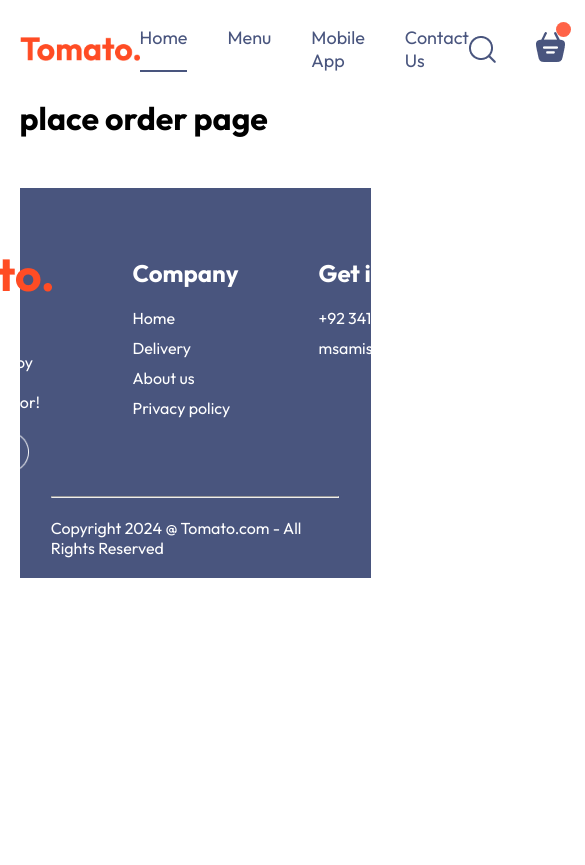
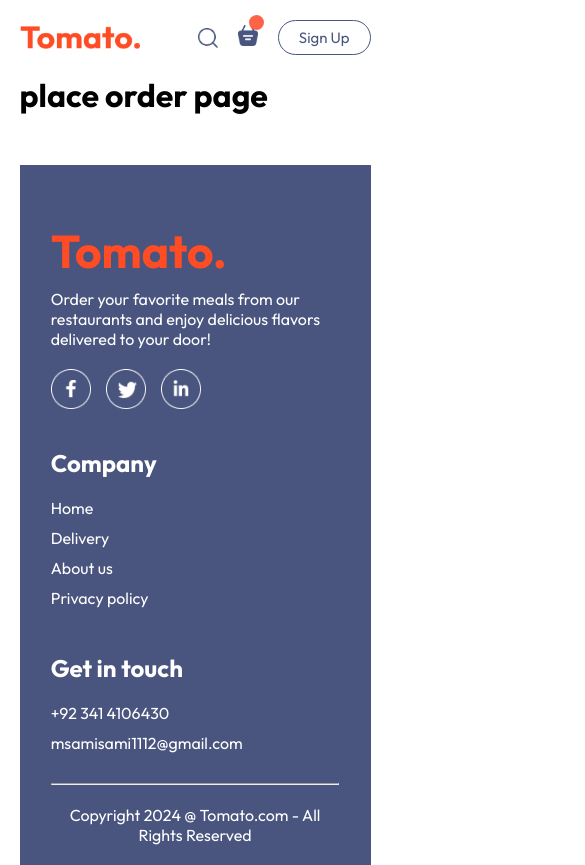
Before and after one commit to MuhammadSami643/Food-Order-System, a React (Vite) app: page /place-order in a window 390 px wide. Shown: the top 865 px of the page, 585 px wide, since content can reach past the window. Before the commit the page ends 844 px from the top, so only its background shows below. Built offline with nearby package versions, Linux system fonts and the light colour scheme.

Commit message:
Responsive home page appllied media queries and use link, a tags for component to component shifting based on id

```diff
--- a/src/componentCSS/Navbar.css
+++ b/src/componentCSS/Navbar.css
@@ -63,3 +63,53 @@
   top: -10px;
   right: -6px;
 }
+
+/* Responsive Site */
+
+/* For width of 1050 px */
+@media (max-width: 1050px) {
+  .navbar .logo {
+    width: 140px;
+  }
+  .menu {
+    gap: 20px;
+    font-size: 17px;
+  }
+  .nav-right {
+    gap: 30px;
+  }
+  .nav-right img {
+    width: 22px;
+  }
+  .nav-right button {
+    padding: 8px 25px;
+  }
+}
+
+/* For width of 900 px */
+@media (max-width: 900px) {
+  .navbar .logo {
+    width: 120px;
+  }
+  .menu {
+    gap: 15px;
+    font-size: 16px;
+  }
+  .nav-right {
+    gap: 20px;
+  }
+  .nav-right img {
+    width: 20px;
+  }
+  .nav-right button {
+    padding: 7px 20px;
+    font-size: 15px;
+  }
+}
+
+/* For width of 750 px */
+@media (max-width: 1050px) {
+  .menu {
+    display: none;
+  }
+}
--- a/src/componentCSS/footer.css
+++ b/src/componentCSS/footer.css
@@ -44,3 +44,16 @@
   width: 100%;
   height: 2px;
 }
+
+/* Responsive Site */
+
+@media (max-width: 750px) {
+  .f-content {
+    display: flex;
+    flex-direction: column;
+    gap: 35px;
+  }
+  .copyright {
+    text-align: center;
+  }
+}
--- a/src/componentCSS/header.css
+++ b/src/componentCSS/header.css
@@ -39,3 +39,23 @@
   font-size: max(1vw, 13px);
   border-radius: 50px;
 }
+
+/* Responsive Site */
+
+@media (max-width: 1050px) {
+  .header-content {
+    max-width: 45%;
+  }
+}
+
+@media (max-width: 750px) {
+  .header-content {
+    max-width: 65%;
+  }
+  .header-content p {
+    display: none;
+  }
+  .header-content bottom {
+    padding: 2vw 4vw;
+  }
+}
--- a/src/componentCSS/viewMenu.css
+++ b/src/componentCSS/viewMenu.css
@@ -55,3 +55,12 @@
   transition: none;
   padding: 2px;
 }
+
+/* Responsive Site */
+
+@media (max-width: 1050px) {
+  .viewMenuText {
+    max-width: 100%;
+    font-size: 14px;
+  }
+}
--- a/src/components/Navbar.jsx
+++ b/src/components/Navbar.jsx
@@ -1,6 +1,7 @@
 import React, { useState } from "react";
 import { assets } from "../assets/assets";
 import "../componentCSS/Navbar.css";
+import { Link } from "react-router-dom";
 
 const Navbar = () => {
   const [menu, setMenu] = useState("Home");
@@ -10,30 +11,34 @@
       <div className="navbar">
         <img src={assets.logo} alt="Logo" className="logo" />
         <ul className="menu">
-          <li
+          <Link
+            to="/"
             onClick={() => setMenu("Home")}
             className={menu === "Home" ? "active" : ""}
           >
             Home
-          </li>
-          <li
+          </Link>
+          <a
+            href="#vMenu"
             onClick={() => setMenu("Menu")}
             className={menu === "Menu" ? "active" : ""}
           >
-            Menu{" "}
-          </li>
-          <li
+            Menu
+          </a>
+          <a
+            href="#mobile-app"
             onClick={() => setMenu("Mobile App")}
             className={menu === "Mobile App" ? "active" : ""}
           >
             Mobile App
-          </li>
-          <li
+          </a>
+          <a
+            href="#footer"
             onClick={() => setMenu("Contact Us")}
             className={menu === "Contact Us" ? "active" : ""}
           >
             Contact Us
-          </li>
+          </a>
         </ul>
         <div className="nav-right">
           <img src={assets.search_icon} alt="Search" />
--- a/src/components/mobileApp.jsx
+++ b/src/components/mobileApp.jsx
@@ -5,7 +5,7 @@
 const MobileApp = () => {
   return (
     <>
-      <div className="mobile-app">
+      <div className="mobile-app" id="mobile-app">
         <p>
           For Better Experience Download <br /> Tomato App
         </p>
--- a/src/index.css
+++ b/src/index.css
@@ -5,6 +5,7 @@
   padding: 0;
   box-sizing: border-box;
   font-family: Outfit;
+  scroll-behavior: smooth;
 }
 
 :root {
```
